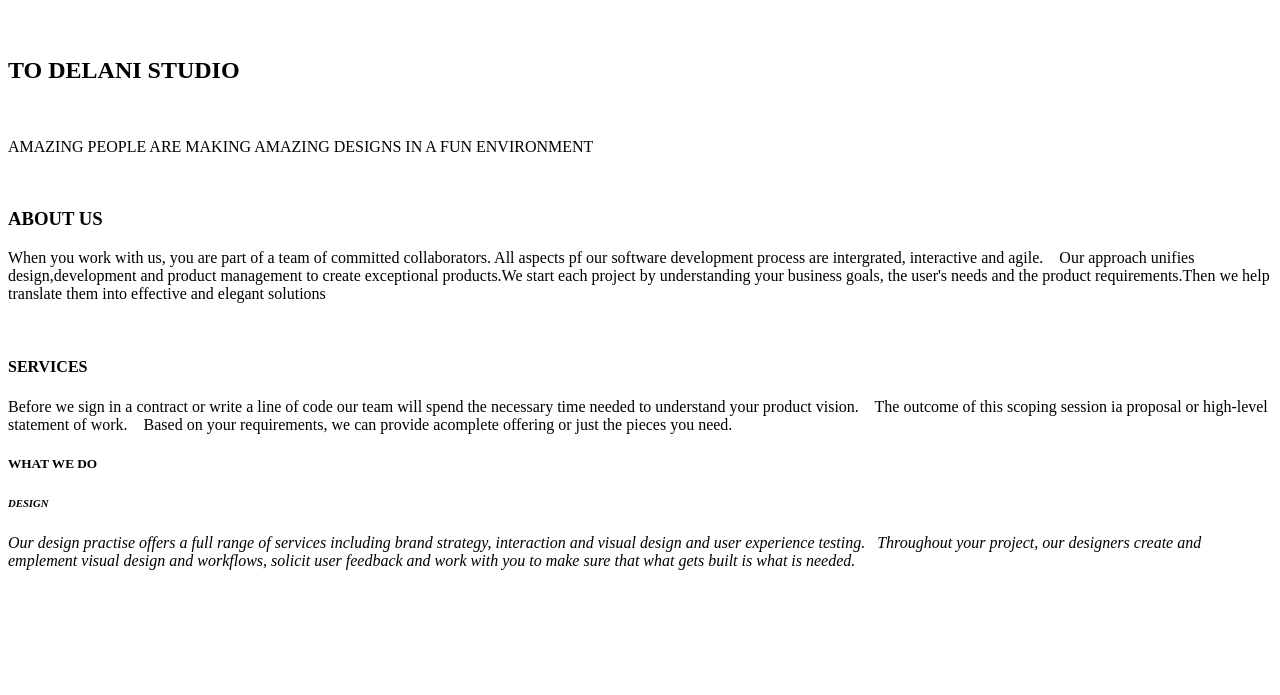
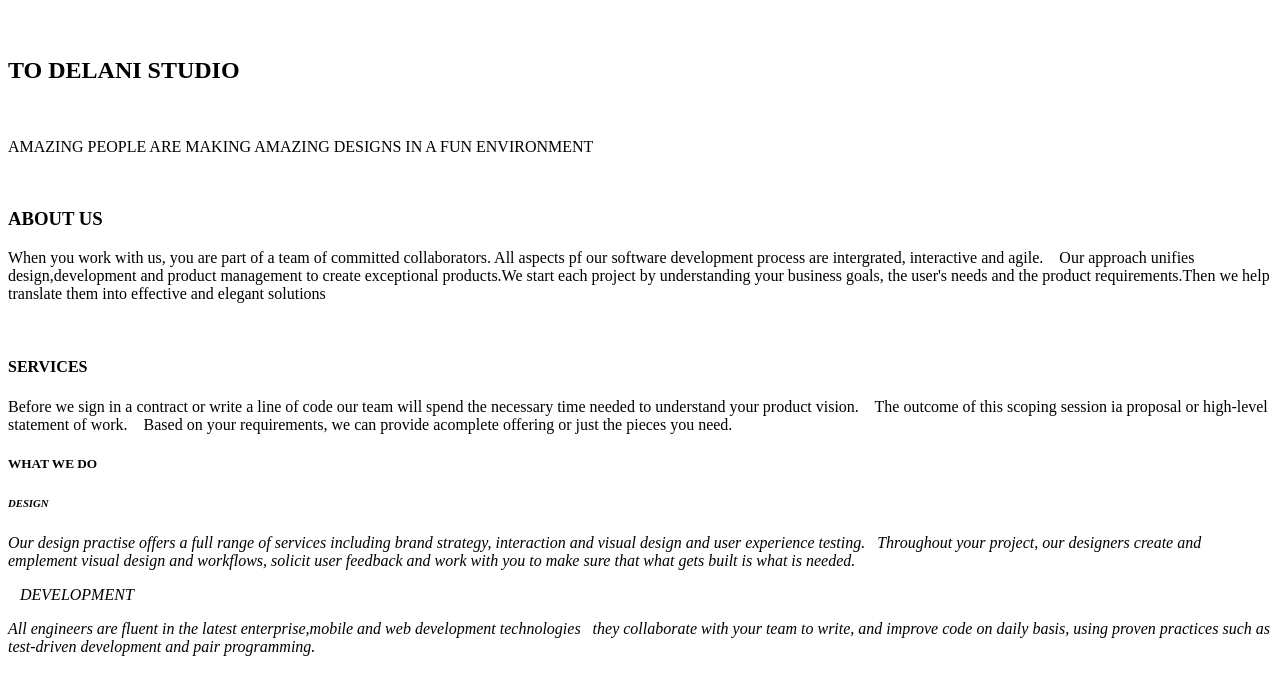
Before and after one commit to trever254/delani-studio, a plain HTML site: page index.html in a window 1280 px wide. Shown: the part 79-774 px from the top of the page. Drawn offline with Linux system fonts and the light colour scheme.

Commit message:
added icon

```diff
--- a/index.html
+++ b/index.html
@@ -50,6 +50,19 @@
                     solicit user feedback and work with you to make sure that what gets built is what is needed.
                 </p>
             </i>
+            &nbsp;&nbsp;
+            <i class="far fa-file-code">
+                <h7>DEVELOPMENT</h7>
+                <p>All engineers are fluent in the latest enterprise,mobile and web development technologies
+                    &nbsp;
+                    they collaborate with your team to write, and improve code on daily basis, using proven
+                    practices such as test-driven development and pair programming.
+                </p>
+            </i>
+            &nbsp;&nbsp;
+            <i class="fas fa-tasks">
+
+            </i>
         </div>
     </div>
 </body>
```
